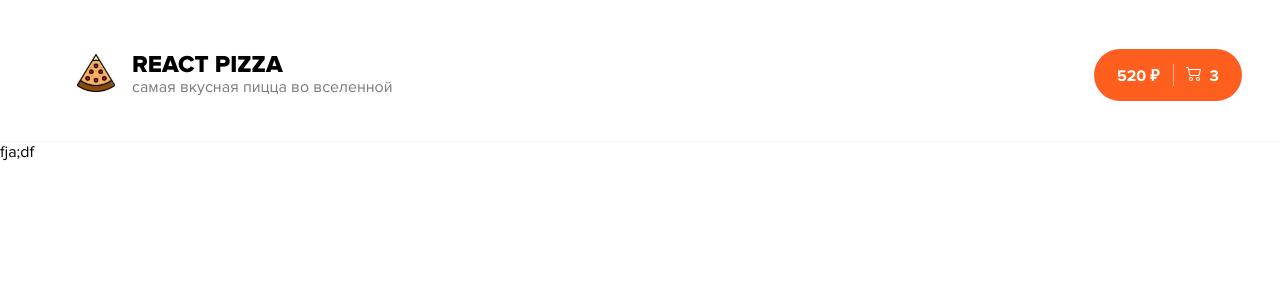
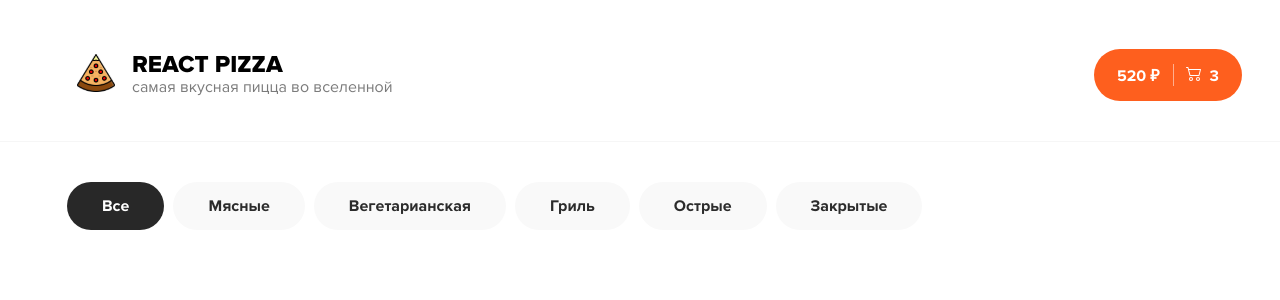
Before and after one commit to ssanekmix/React-Pizza, a React (Vite) app: page / in a window 1280 px wide. Shown: the top 300 px of the page. Built offline with nearby package versions, Linux system fonts and the light colour scheme.

Commit message:
add categories buttons

```diff
--- /dev/null
+++ b/src/components/Categories/Categories.jsx
@@ -0,0 +1,17 @@
+import styles from './styles.module.css'
+
+const Categories = () => {
+  return (
+    <nav>
+      <ul className={styles.list}>
+        <li className={`${styles.listItem} ${styles.active}`}>Все</li>
+        <li className={styles.listItem}>Мясные</li>
+        <li className={styles.listItem}>Вегетарианская</li>
+        <li className={styles.listItem}>Гриль</li>
+        <li className={styles.listItem}>Острые</li>
+        <li className={styles.listItem}>Закрытые</li>
+      </ul>
+    </nav>
+  )
+}
+export default Categories
--- /dev/null
+++ b/src/components/Categories/styles.module.css
@@ -0,0 +1,31 @@
+.list {
+  display: flex;
+  align-items: center;
+  justify-content: start;
+  gap: 9px;
+  padding: 40px 0 32px 67px;
+}
+
+.listItem {
+  background-color: #f9f9f9;
+  padding: 14px 35px;
+  border-radius: 30px;
+  color: #2c2c2c;
+  font-size: 16px;
+  font-weight: bold;
+  cursor: pointer;
+  transition-duration: 0.2s;
+
+  &:hover {
+    color: #fe5f1e;
+  }
+}
+
+.active {
+  color: #fff;
+  background-color: #282828;
+
+  &:hover {
+    color: #fff;
+  }
+}
--- a/src/index.css
+++ b/src/index.css
@@ -12,3 +12,7 @@ select,
 label {
   font-family: 'Proxima Nova', sans-serif;
 }
+
+li {
+  list-style: none;
+}
--- a/src/pages/Main/Main.jsx
+++ b/src/pages/Main/Main.jsx
@@ -1,4 +1,10 @@
+import Categories from '../../components/Categories/Categories'
+
 const Main = () => {
-  return <main>fja;df</main>
+  return (
+    <main>
+      <Categories />
+    </main>
+  )
 }
 export default Main
```
